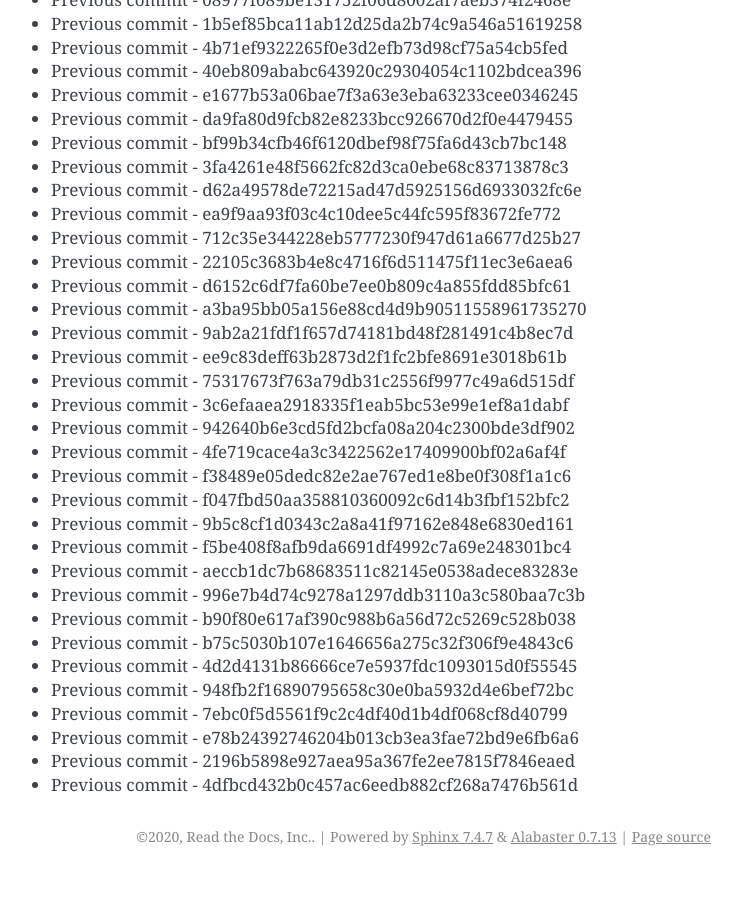
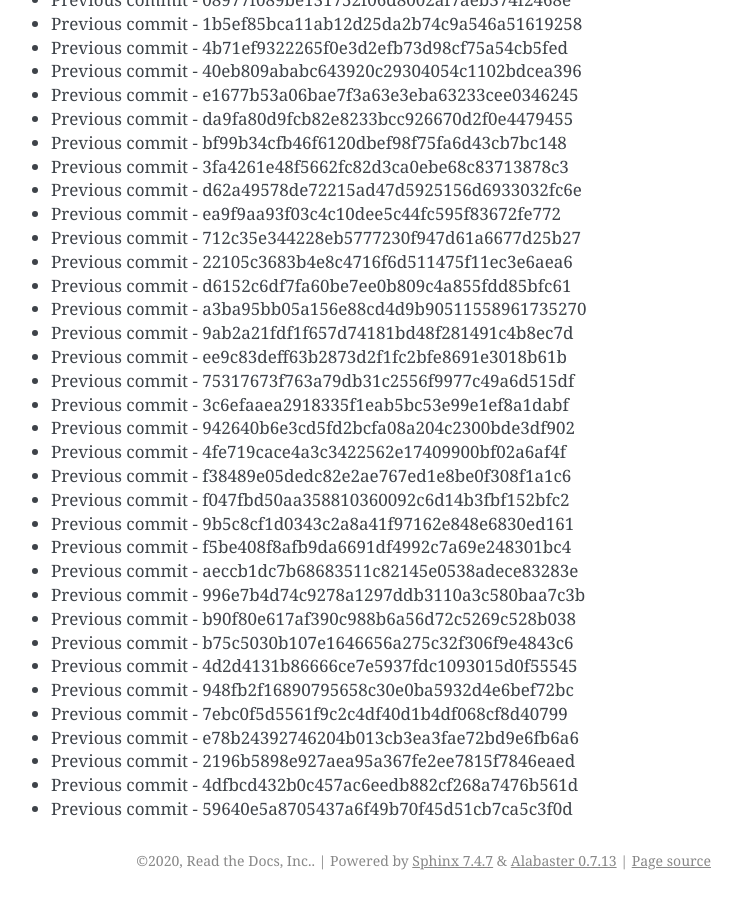
Before and after one commit to readthedocs/rtd-git-stresstest, a Sphinx documentation site: the page built from docs/updates.rst, in a window 1280 px wide and 900 px high, scrolled down 102292 px. Shown: the whole window, without its empty margins (399-1141 px from the left). Built offline with Sphinx 7.4.7, drawn with Linux system fonts in a browser that asks for light colours; before the commit the page ends 103168 px from its top, so only the background shows below that.

Commit message:
Generating commit from previous: 59640e5a8705437a6f49b70f45d51cb7ca5c3f0d

```diff
--- a/docs/updates.rst
+++ b/docs/updates.rst
@@ -4330,3 +4330,4 @@ It can be tested for any performance characteristics.
 * Previous commit - e78b24392746204b013cb3ea3fae72bd9e6fb6a6
 * Previous commit - 2196b5898e927aea95a367fe2ee7815f7846eaed
 * Previous commit - 4dfbcd432b0c457ac6eedb882cf268a7476b561d
+* Previous commit - 59640e5a8705437a6f49b70f45d51cb7ca5c3f0d
```
